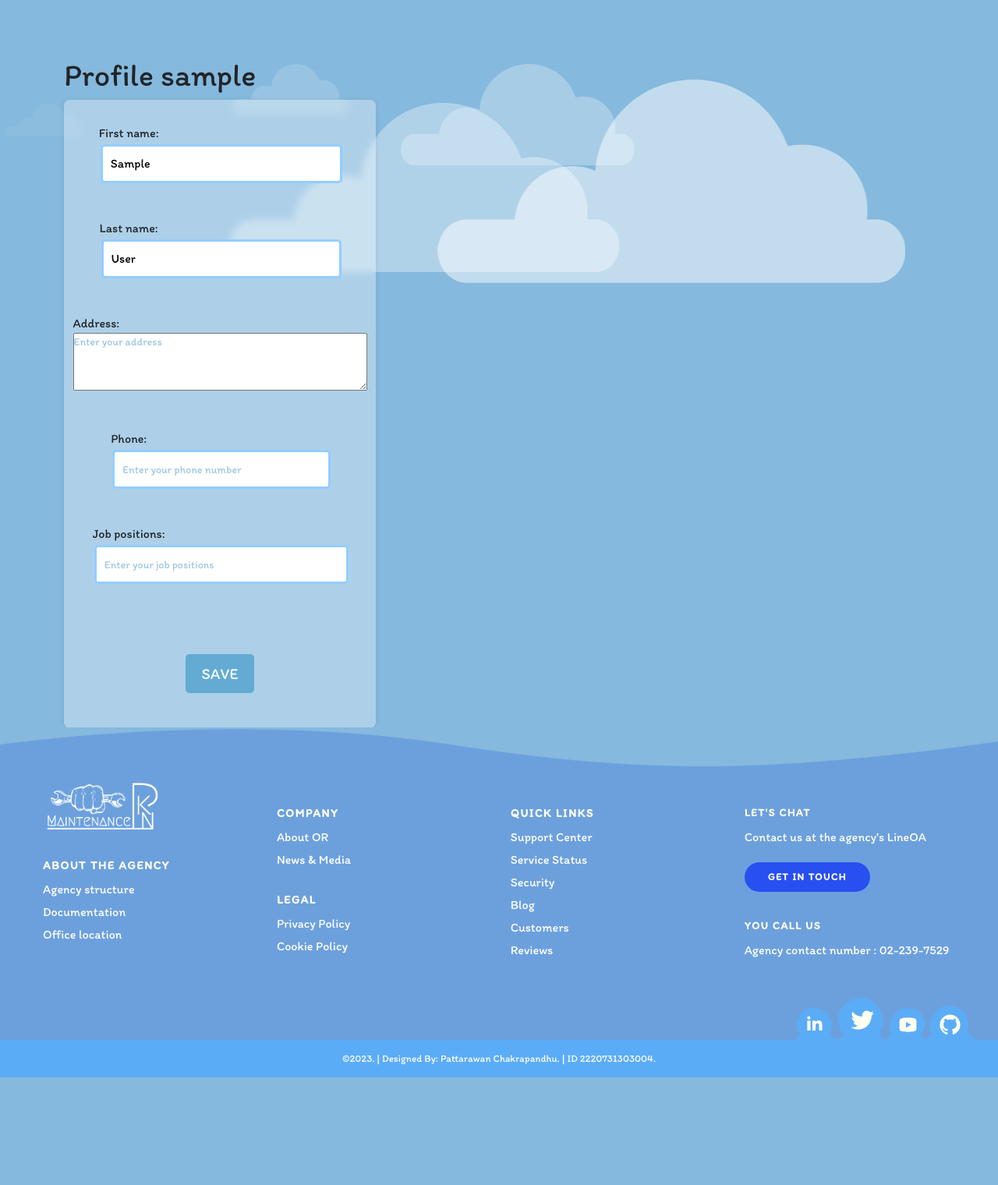
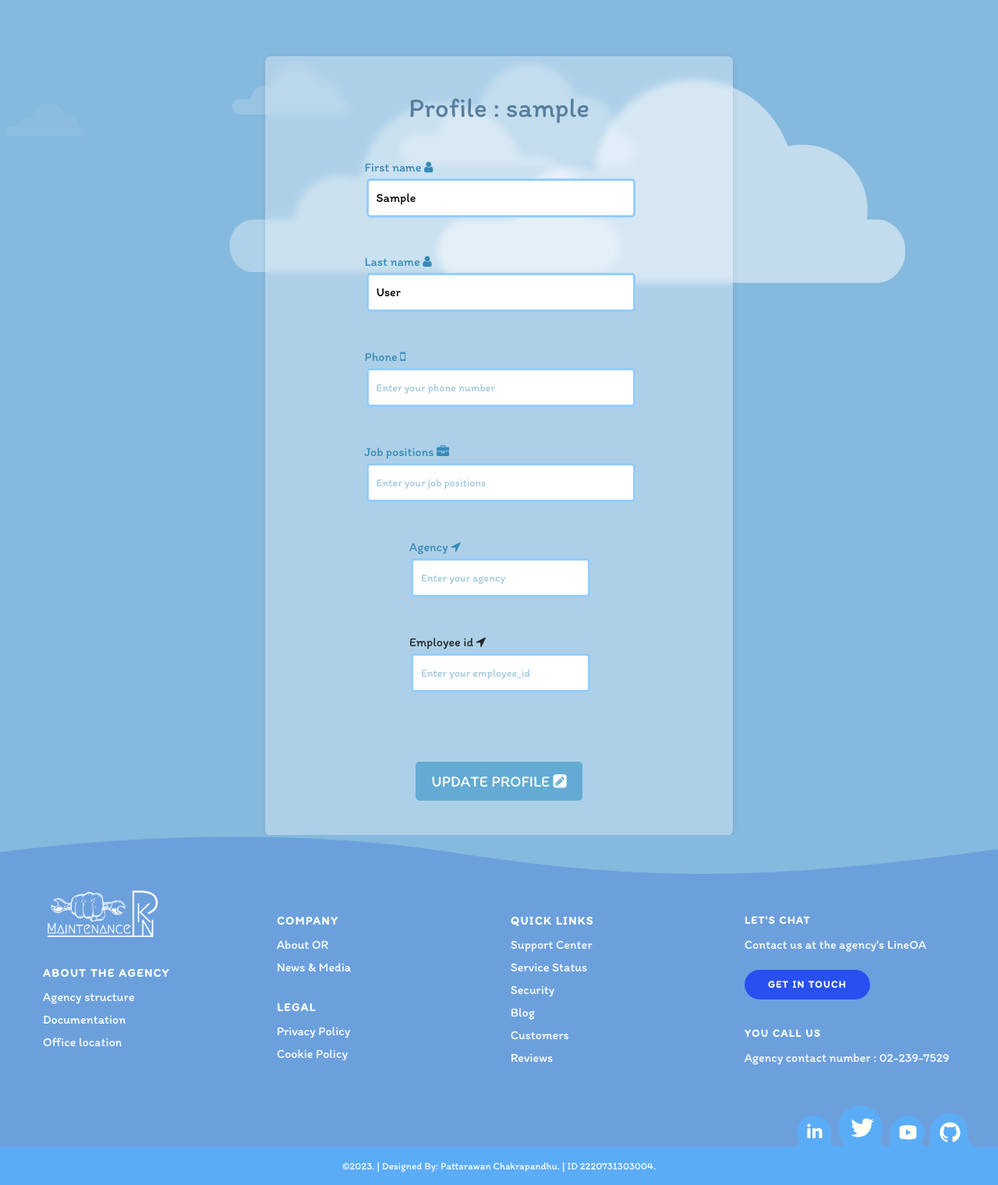
Before and after one commit to hs6e11/maintenance-cooling, a Django app: page /account/profile in a window 1280 px wide. Shown: the part 78-1598 px from the top of the page at 78% size. Before the commit the page ends 1460 px from the top, so only its background shows below. Run offline with Django 4.2, Linux system fonts and the light colour scheme; the visitor is signed in with stand-in values (Sample User, id 1).

Commit message:
update model

```diff
--- a/coolingapp/forms.py
+++ b/coolingapp/forms.py
@@ -33,10 +33,11 @@ class ExtendedProfileForm(forms.ModelForm):
 
     class Meta:
         model = Profile
-        fields = ("address", "phone", "job_positions", "profile_picture")
+        fields = ("agency", "phone", "job_positions", "employee_id")
 
         widgets = {
-            "address": forms.Textarea(attrs={"rows": 3, "placeholder": "Enter your address"}),
+            "agency": forms.TextInput(attrs={"placeholder": "Enter your agency"}),
             "phone": forms.TextInput(attrs={"placeholder": "Enter your phone number"}),
             "job_positions": forms.TextInput(attrs={"placeholder": "Enter your job positions"}),
+            "employee_id": forms.TextInput(attrs={"placeholder": "Enter your employee_id"}),
         }
--- a/coolingapp/models.py
+++ b/coolingapp/models.py
@@ -7,8 +7,9 @@ class CustomUser(AbstractUser):
     email = models.EmailField(unique=True)
 
 class Profile(models.Model):
-    address = models.TextField(default="")
+    agency = models.CharField(default="")
     phone = models.CharField(max_length=10, default="")
     job_positions = models.CharField(max_length=100, default="")
-    profile_picture = models.ImageField(upload_to='profile_pics/', default='default.jpg')
+    employee_id = models.CharField(max_length=100, default="")
+    profile_picture = models.BinaryField(blank=True, null=True)
     user = models.OneToOneField("coolingapp.CustomUser", on_delete=models.CASCADE)
--- a/coolingapp/static/css/styles.css
+++ b/coolingapp/static/css/styles.css
@@ -862,6 +862,7 @@ label[for="id_password"]:hover{
 
 .form-field {
   margin-top: 15px;
+  position: relative;
 }
 
 input[type="text"],
@@ -1254,3 +1255,82 @@ textarea::placeholder {
 }
 
 /* ---------END Registerpage-------- */
+
+/* ---------Profilepage-------- */
+
+label[for="id_first_name"],
+label[for="id_last_name"],
+label[for="id_form.phone"],
+label[for="id_form.agency"],
+label[for="id_form.job_positions"] {
+  color: #3989b7;
+  font-size: 16px;
+  font-weight: normal;
+}
+
+label[for="id_first_name"]:hover{
+  color: #ffffff;
+  font-size: 16px;
+  font-weight: normal;
+}
+label[for="id_last_name"]:hover{
+  color: #ffffff;
+  font-size: 16px;
+  font-weight: normal;
+}
+label[for="id_form.phone"]:hover{
+  color: #ffffff;
+  font-size: 16px;
+  font-weight: normal;
+}
+label[for="id_form.agency"]:hover{
+  color: #ffffff;
+  font-size: 16px;
+  font-weight: normal;
+}
+label[for="id_form.job_positions"]:hover{
+  color: #ffffff;
+  font-size: 16px;
+  font-weight: normal;
+}
+
+
+.input_phone{
+  width: 345px;
+}
+
+.input_job_positions{
+  width: 345px;
+}
+
+.input_last_name{
+  width: 345px;
+}
+
+.input_first_name{
+  width: 345px;
+}
+
+.profileform {
+  display: flex;
+  flex-direction: column;
+  align-items: center;
+  max-width: 600px;
+  width: 75vw;
+  padding: 1rem 1.5rem;
+  border-radius: 7.5px;
+  background: #ffffff54;
+  backdrop-filter: blur(5px);
+  box-shadow: 0 1px 10px -3px rgba(0, 0, 0, 0.2);
+}
+
+.userprofile{
+  color: #577e9d;
+  font-size: 35px;
+}
+
+.userprofile:hover{
+  color: #0061b1;
+}
+
+/* ---------END Profilepage-------- */
--- a/coolingapp/templates/account/profile.html
+++ b/coolingapp/templates/account/profile.html
@@ -5,42 +5,49 @@
 {% endblock %}
 
 {% block content %}
+<main>
 <section class="content-section content-section-single">
     <div class="content-container">
-        <h1 class="content-title">Profile {{ user.username }}</h1>
-        <form action="{% url 'coolingapp:profile' %}" method="post" enctype="multipart/form-data">
+        <form class="profileform" action="{% url 'coolingapp:profile' %}" method="post" enctype="multipart/form-data">
+            <h1 class="userprofile">Profile : {{ user.username }} </h1>
             {% csrf_token %}
             {{ form.non_field_errors }}
 
             <div class="form-field">
-                {{ form.first_name.label_tag }}
-                {{ form.first_name }}
+                <label for="id_first_name">First name <i class="fa fa-user" aria-hidden="true"></i></label>
+                <div class="input_last_name">{{ form.first_name }}</div>
                 {{ form.first_name.errors }}
             </div>
             <div class="form-field">
-                {{ form.last_name.label_tag }}
-                {{ form.last_name }}
+                <label for="id_last_name">Last name <i class="fa fa-user" aria-hidden="true"></i></label>
+                <div class="input_last_name">{{ form.last_name }}</div>
                 {{ form.last_name.errors }}
             </div>
             <div class="form-field">
-                {{ extended_form.address.label_tag }}
-                {{ extended_form.address }}
-                {{ extended_form.address.errors }}
-            </div>
-            <div class="form-field">
-                {{ extended_form.phone.label_tag }}
-                {{ extended_form.phone }}
+                <label for="id_form.phone">Phone <i class="fa fa-mobile" aria-hidden="true"></i></label>
+                <div class="input_phone">{{ extended_form.phone }}</div>
                 {{ extended_form.phone.errors }}
             </div>
             <div class="form-field">
-                {{ extended_form.job_positions.label_tag }}
-                {{ extended_form.job_positions }}
+                <label for="id_form.job_positions">Job positions <i class="fa fa-briefcase" aria-hidden="true"></i></label>
+                <div class="input_job_positions">{{ extended_form.job_positions }}</div>
                 {{ extended_form.job_positions.errors }}
             </div>
+            <div class="form-field">
+                <label for="id_form.agency">Agency <i class="fa fa-location-arrow" aria-hidden="true"></i></label>
+                <div class="input_agency">{{ extended_form.agency }}</div>
+                {{ extended_form.agency.errors }}
+            </div>
+            <div class="form-field">
+                <label for="id_form.employee_id">Employee id <i class="fa fa-location-arrow" aria-hidden="true"></i></label>
+                <div class="input_employee_id">{{ extended_form.employee_id }}</div>
+                {{ extended_form.employee_id.errors }}
+            </div>
             <p>
-                <button type="submit" class="btn btn-primary">Save</button>
+                <button type="submit" class="btn btn-primary">Update profile <i class="fa fa-pencil-square" aria-hidden="true"></i></button>
             </p>
         </form>
     </div>
 </section>
+</main>
 {% endblock %}
```
Also changed, not shown: coolingapp/migrations/0002_remove_profile_address_profile_agency_and_more.py (added), coolingapp/migrations/0003_rename_agency_profile_agency.py (added).
